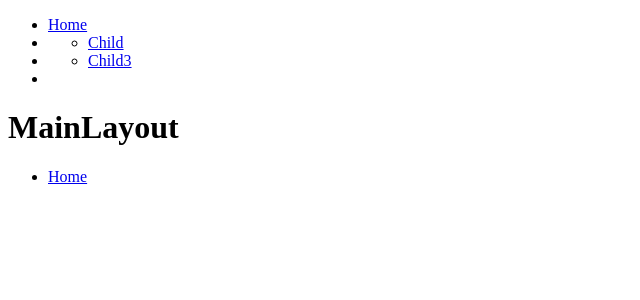
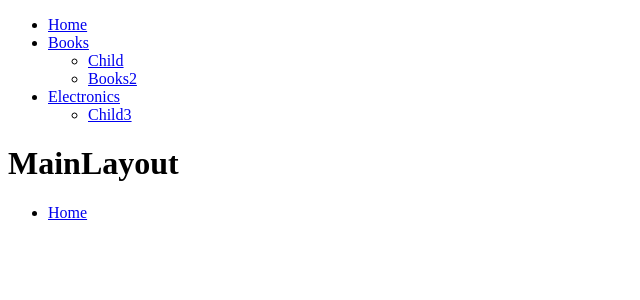
Before and after one commit to balabambe/react-typescript-scaffolding, a React (Create React App) app: page / in a window 1280 px wide. Shown: the top 300 px of the page, without its empty margins (0-640 px from the left). Built offline with nearby package versions, Linux system fonts and the light colour scheme.

Commit message:
Router settings.

```diff
--- a/src/router/router.config.ts
+++ b/src/router/router.config.ts
@@ -12,12 +12,13 @@ type TypeRoutes = {
   routes?: TypeRoutes[];
   name?: string;
   hideBreadcrumb?: boolean,
+  hideNav?: boolean,
 };
 
 /**
  * 每一層子路由的 path 應該要完整填寫包含父層的 path
  * 但這樣寫實在太雞肋了，如果要把子路由搬到另一層去，path 都要一層一層重寫
- * 所以底下我寫了一個 function 自動把子路由的 path 前加上父層的 path
+ * 所以我在 router.ts 寫了一個 function 自動把子路由的 path 前加上父層的 path
  * 如果有要搬動子路由的需求就可以直接剪下貼上比較方便
  */
 const routes: TypeRoutes[] = [
@@ -30,12 +31,13 @@ const routes: TypeRoutes[] = [
   {
     component: React.lazy(() => import('@layouts/MainLayout')),
     path: '/books',
+    name: 'Books',
     hideBreadcrumb: true,
     routes: [
       {
         path: '',
-        component: React.lazy(() => import('@pages/App')),
-        name: 'App',
+        component: React.lazy(() => import('@pages/Books')),
+        name: 'Books',
         routes: [
           {
             path: '/child',
@@ -80,17 +82,23 @@ const routes: TypeRoutes[] = [
           },
         ],
       },
+      {
+        path: '/books2',
+        component: React.lazy(() => import('@pages/Books')),
+        name: 'Books2',
+      }
     ],
   },
   {
     component: React.lazy(() => import('@layouts/MainLayout')),
     path: '/electronics',
+    name: 'Electronics',
     hideBreadcrumb: true,
     routes: [
       {
         path: '',
-        component: React.lazy(() => import('@pages/App')),
-        name: 'App2',
+        component: React.lazy(() => import('@pages/Electronics')),
+        name: 'Electronics',
         routes: [
           {
             path: '/child3',
@@ -137,6 +145,7 @@ const routes: TypeRoutes[] = [
   {
     path: '/login',
     component: React.lazy(() => import('@layouts/Auth')),
+    hideNav: true,
   },
 ];
 
```
